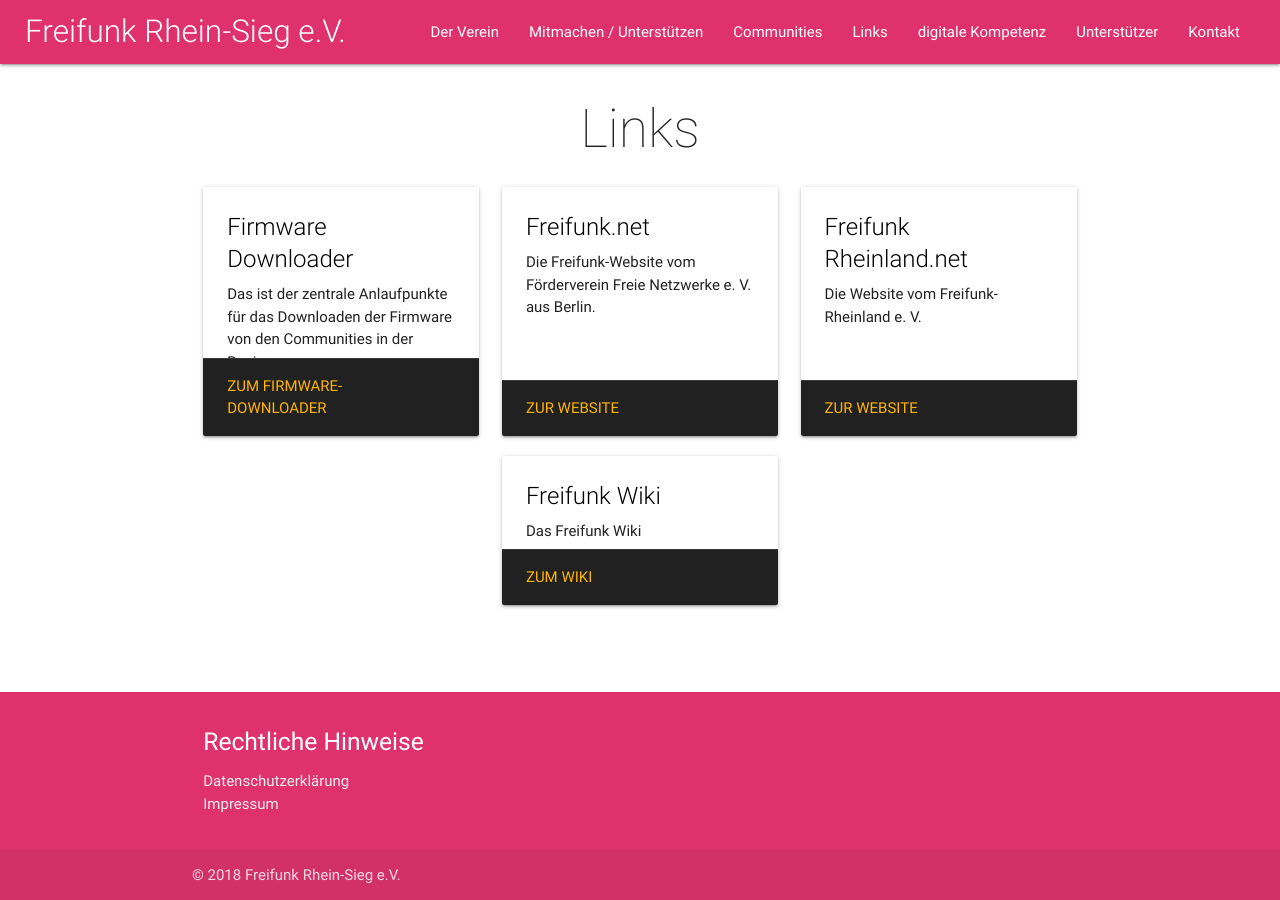
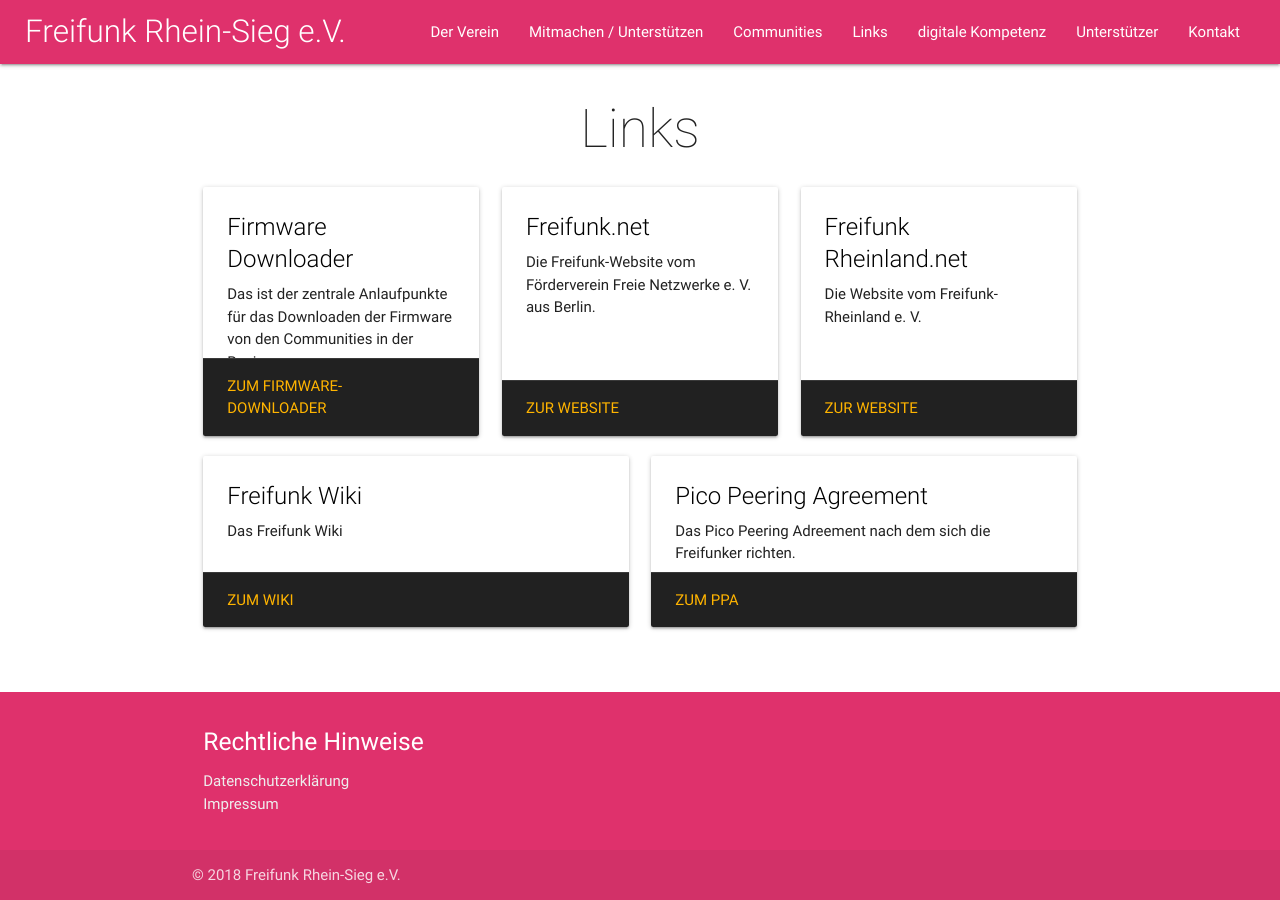
Before and after one commit to Freifunk-Rhein-Sieg/freifunk-rhein-sieg.net, a Jekyll site: the page built from links.html, in a window 1280 px wide. Built offline with Jekyll 4.4.1, drawn with Linux system fonts in a browser that asks for light colours.

Commit message:
Link zum PPA hinzugefügt

```diff
--- a/links.html
+++ b/links.html
@@ -46,7 +46,7 @@
             </div>
         </div>
         <div class="row">
-            <div class="col s12 m6 l4 offset-l4">
+            <div class="col s12 m6 l4">
                 <div class="card">
                     <div class="card-content">
                         <span class="card-title"><a href="https://wiki.freifunk.net/" target="_blank">Freifunk Wiki</a></span>
@@ -57,6 +57,17 @@
                     <div class="card-action"><a href="https://wiki.freifunk.net/" target="_blank">Zum Wiki</a></div>
                 </div>
             </div>
+            <div class="col s12 m6 l4">
+                <div class="card">
+                    <div class="card-content">
+                        <span class="card-title"><a href="https://www.picopeer.net/PPA-de.shtml" target="_blank">Pico Peering Agreement</a></span>
+                        <p>
+                            Das Pico Peering Adreement nach dem sich die Freifunker richten.
+                        </p>
+                    </div>
+                    <div class="card-action"><a href="https://www.picopeer.net/PPA-de.shtml" target="_blank">Zum PPA</a></div>
+                </div>
+            </div>
         </div>
     </section>
 </div>
```
